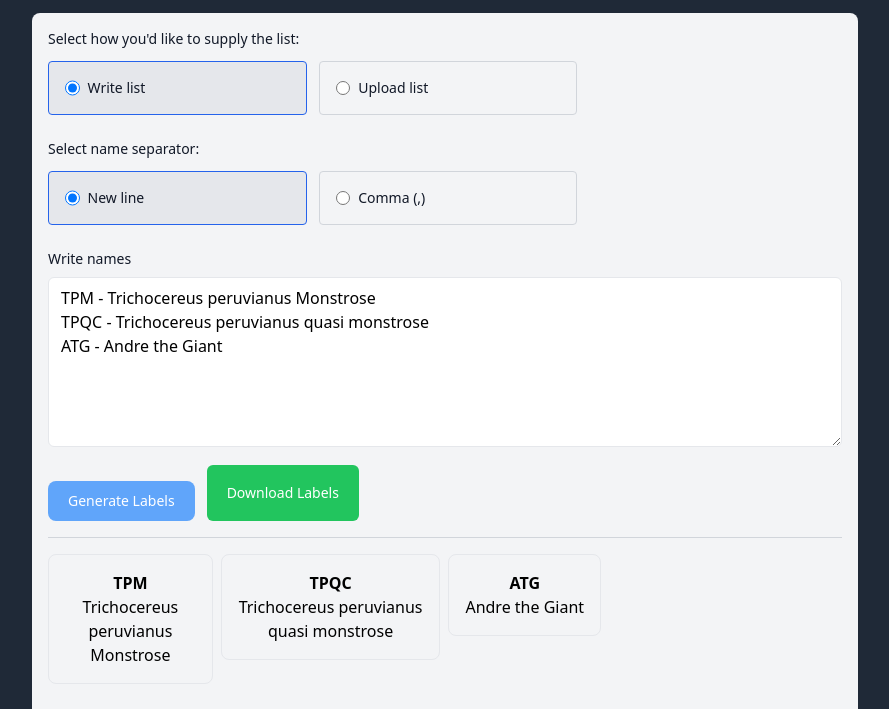
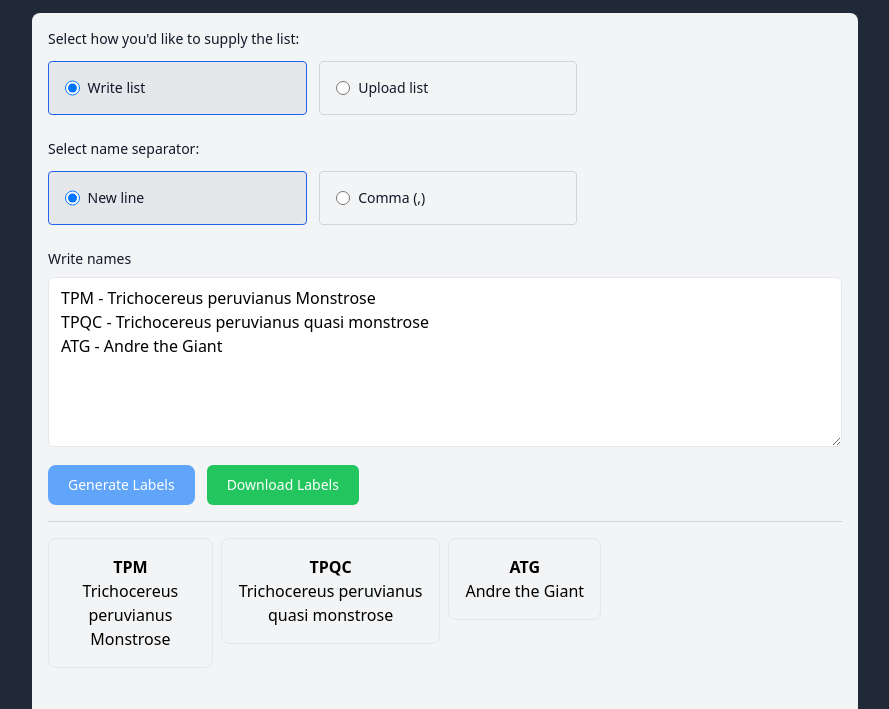
Before and after one commit to karloversic/LabelCraft, a website built with webpack: page src/index.html in a window 1280 px wide. Both pictures are taken after a click on the button "Generate Labels". Shown: the part 91-800 px from the top of the page, without its empty margins (195-1084 px from the left). Built offline with nearby package versions, Linux system fonts and the light colour scheme.

Commit message:
Remove margin-top

```diff
--- a/src/index.html
+++ b/src/index.html
@@ -68,12 +68,12 @@ ATG - Andre the Giant
 
         <div class="flex flex-col sm:flex-row space-y-3 sm:space-y-0 sm:space-x-3">
             <button type="button" id="generateLabels"
-                    class="text-white bg-blue-400 cursor-not-allowed rounded-lg mt-4 text-sm px-5 py-2.5 text-center">
+                    class="text-white bg-blue-400 cursor-not-allowed rounded-lg text-sm px-5 py-2.5 text-center">
                 Generate Labels
             </button>
 
             <button id="downloadLabels"
-                    class="hidden mt-4 px-5 py-2.5 bg-green-500 text-white text-sm rounded-md hover:bg-green-600">
+                    class="hidden px-5 py-2.5 bg-green-500 text-white text-sm rounded-md hover:bg-green-600">
                 Download Labels
             </button>
         </div>
```
